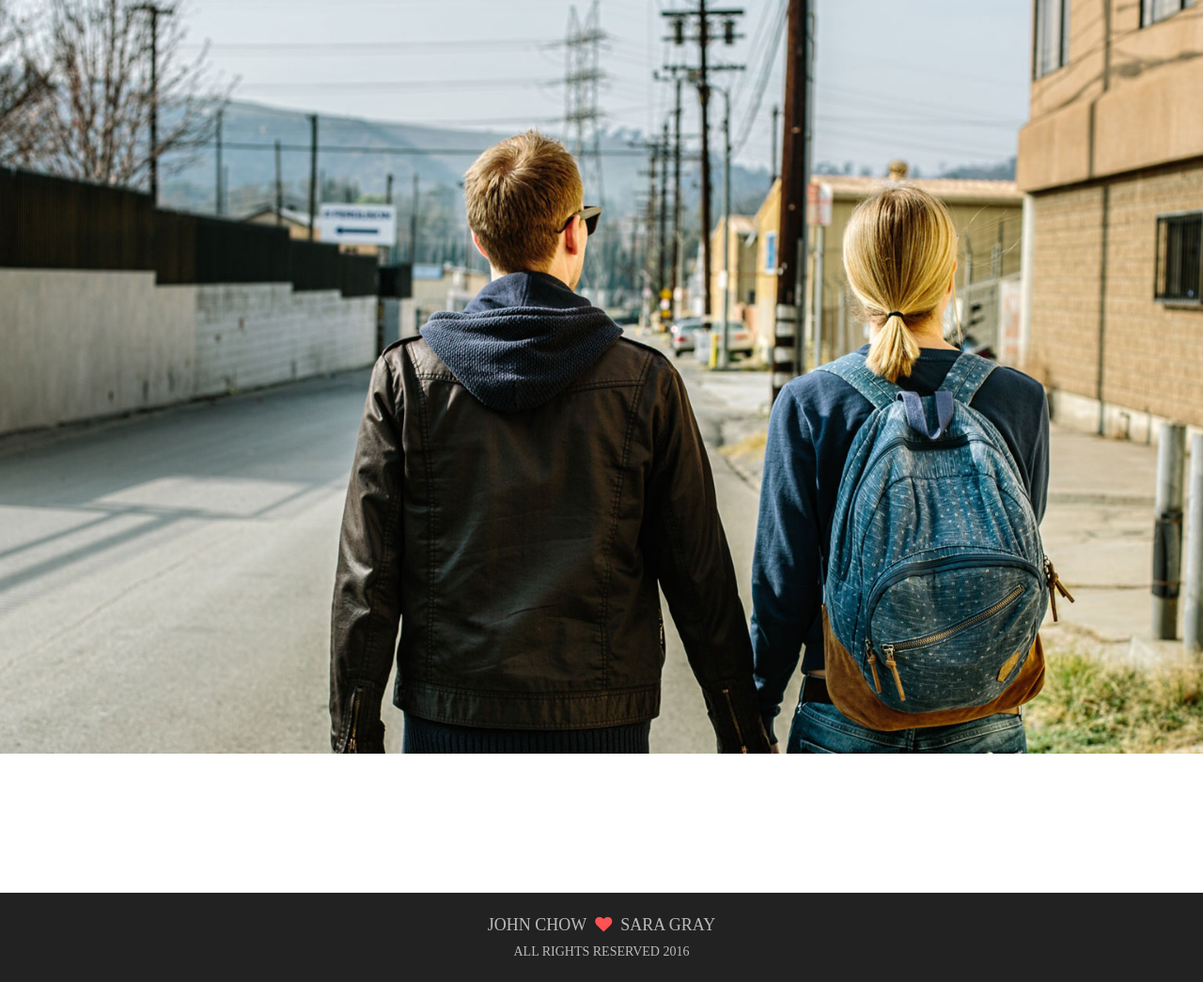
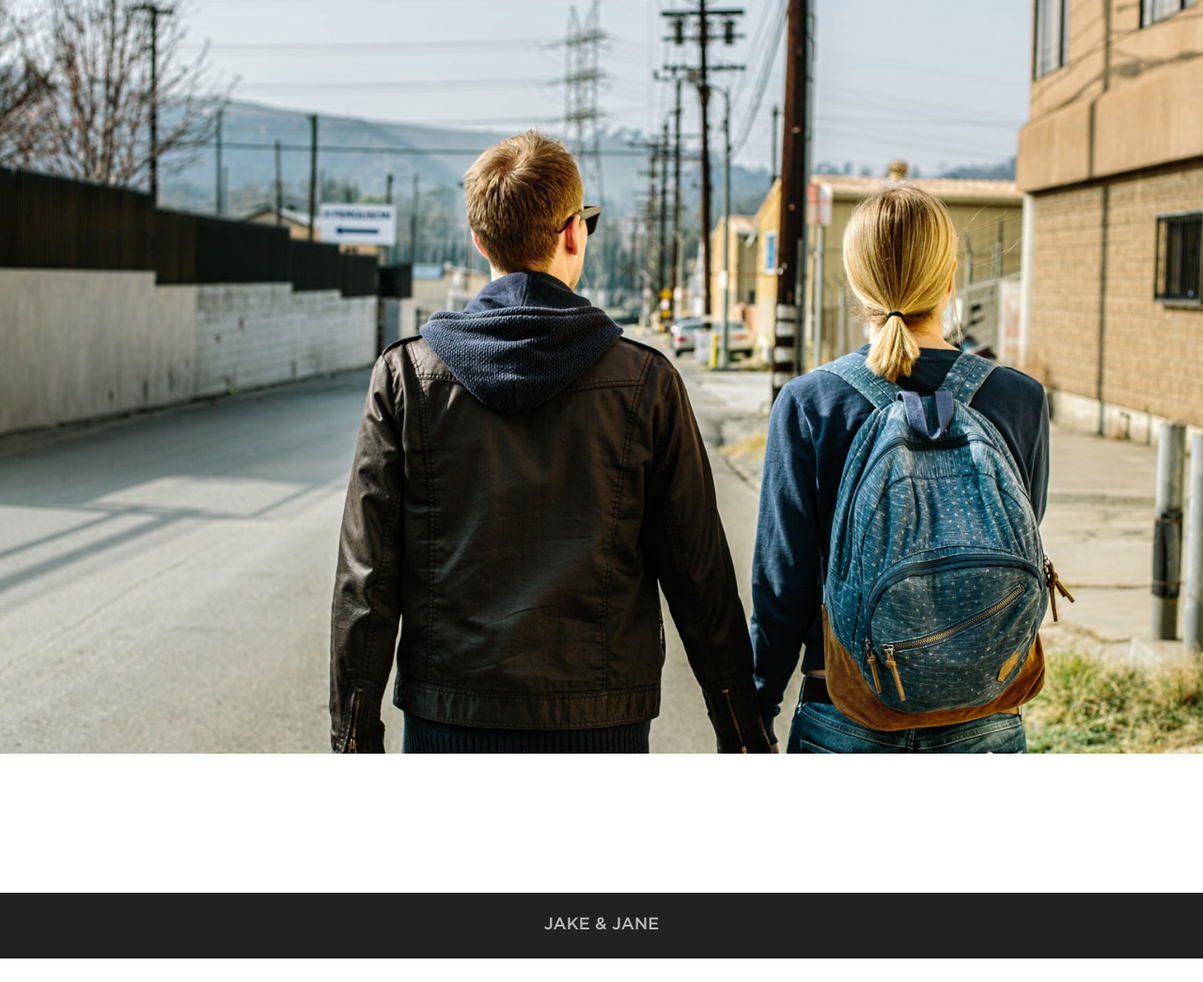
Before and after one commit to project-agape/wedding-template1, a Jekyll site: the page built from index.html, in a window 1280 px wide. Shown: the whole page at 94% size. Built offline with Jekyll 4.4.1, drawn with Linux system fonts in a browser that asks for light colours; nearby versions of some CDN libraries; after the commit the page ends 1020 px from its top, so only the background shows below that.

Commit message:
Update footer style

```diff
--- a/_includes/footer.html
+++ b/_includes/footer.html
@@ -1,8 +1,7 @@
 <footer class="site-footer">
   <div class="container no-gutter">
     <div class="footer-content">
-      <h4 class="text-center">JOHN CHOW&nbsp;&nbsp;<span class="fa fa-heart"></span>&nbsp;&nbsp;SARA GRAY</h4>
-      <h5 class="text-center">ALL RIGHTS RESERVED 2016</h5>
+      <h4 class="text-center stylized">Jake & Jane</h4>
     </div>
   </div>
 </footer>
```
